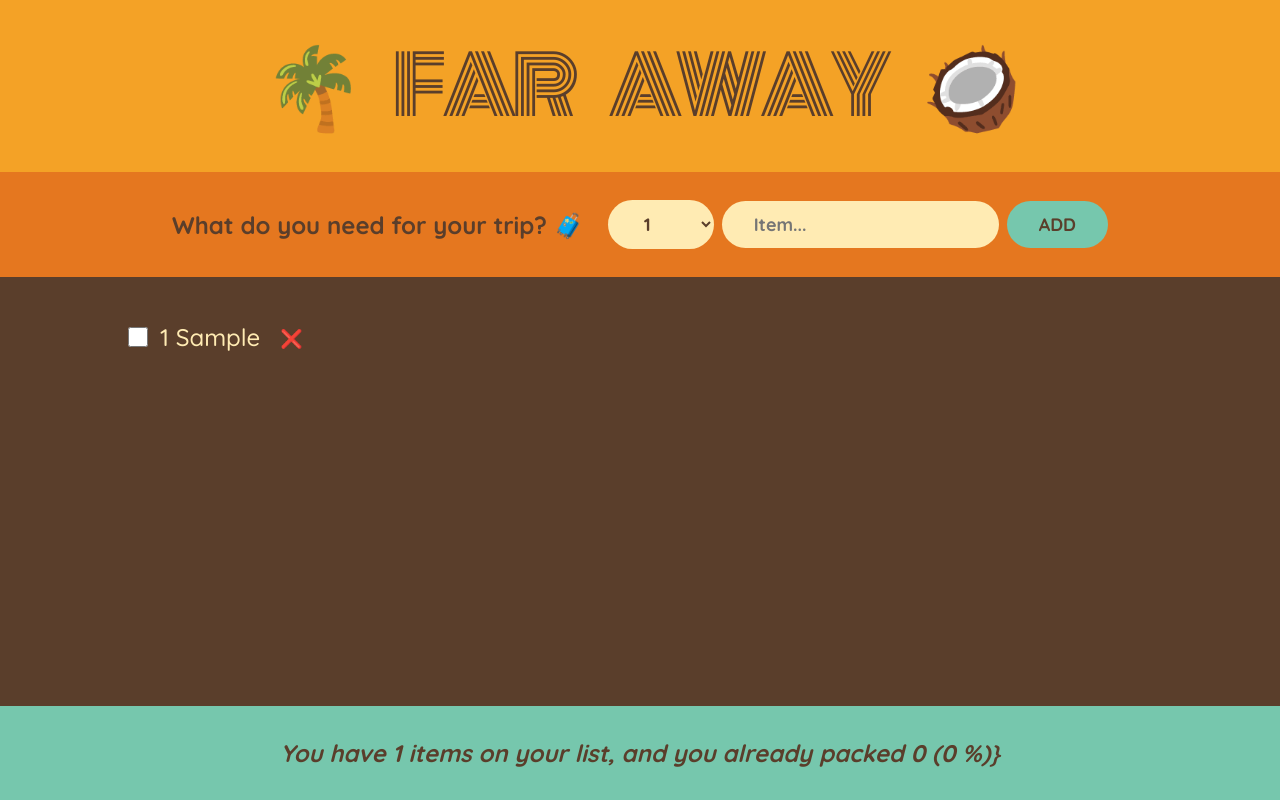
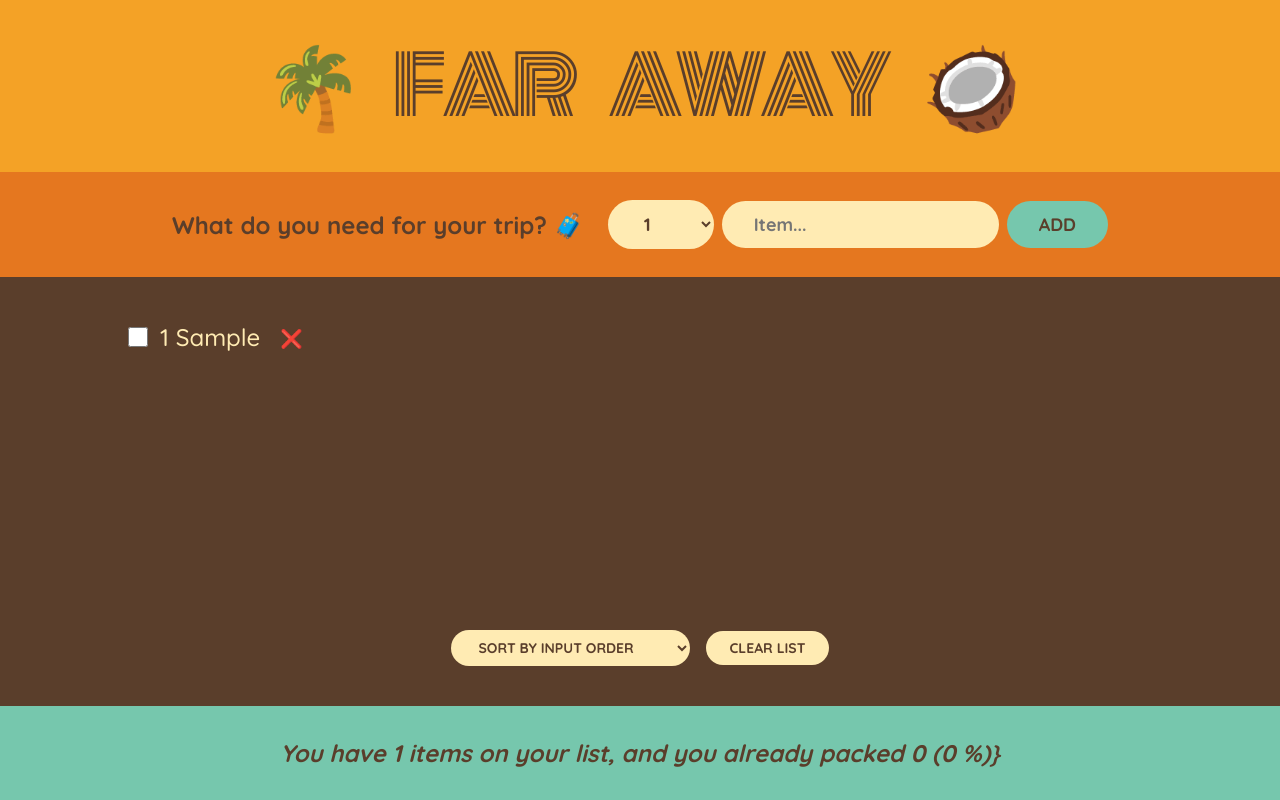
Before and after one commit to mmarkovi3g/travel-list, a React (Create React App) app: page / in a window 1280 px wide. Both pictures are taken after typing "Sample" into the empty fields and a click on the button "ADD". Built offline with nearby package versions, Linux system fonts and the light colour scheme.

Commit message:
Project finished
* added clear list and sorting functionality
* moved components into separate files

```diff
--- a/src/App.js
+++ b/src/App.js
@@ -1,6 +1,12 @@
 //in this excercise i will write the comments in english ***
 
 import { useState } from "react";
+import Stats from "./components/Stats";
+import PackingList from "./components/PackingList";
+import Form from "./components/Form";
+import Logo from "./components/Logo";
+
+/* ---------- APP ---------- */
 
 export default function App() {
   const [items, setItems] = useState([]); //moved state up from FORM component so it could render later
@@ -30,6 +36,15 @@
     );
   }
 
+  //function clear the list
+  function handleClear(items) {
+    const confirmed = window.confirm(
+      "Are you sure you want delete all items? "
+    );
+
+    if (confirmed) setItems([]);
+  }
+
   return (
     <div className="app">
       <Logo />
@@ -38,6 +53,7 @@
         items={items}
         onDeleteItem={handleDeleteItem}
         onToggleItems={handleToggleItem}
+        onClearList={handleClear}
       />
       <Stats
         numOfItems={numOfItems}
@@ -49,128 +65,5 @@
 }
 
 /*
-Jonas sugests to write all the components in one file for now so it wouldnt me too confusing
 To add emoji on Windows i used 'Win + .' shortcut
 */
-
-function Logo() {
-  return <h1>🌴 Far Away 🥥</h1>;
-}
-
-//here we used Array.from to generate 20 numbers in a list of options. Then we mapped that values to option element
-function Form({ onHandleAddItems }) {
-  const [description, setDescription] = useState("");
-  const [quantity, setQuantity] = useState(1);
-
-  function handleSubmit(event) {
-    //prevent default form behaviour (HTTPS request)
-    event.preventDefault();
-
-    if (!description) return; // if whe have not entered description function will retun and not create object New item
-    //creating constant for generating object from input form
-
-    const newItem = {
-      description,
-      quantity,
-      packed: false,
-      id: Date.now(),
-    };
-    console.log(newItem);
-
-    //calling handleAddItems on submit form to save arrays we inputed
-    onHandleAddItems(newItem);
-
-    // return form to inital state after submission
-    setDescription("");
-    setQuantity(1);
-  }
-
-  // on select element we convert target value to number with Number(event.target.value)
-  return (
-    <form className="add-form" onSubmit={handleSubmit}>
-      <h3>What do you need for your trip? 🧳</h3>
-      <select
-        value={quantity}
-        onChange={(event) => setQuantity(Number(event.target.value))}
-      >
-        {Array.from({ length: 20 }, (_, i) => i + 1).map((num) => (
-          <option value={num} key={num}>
-            {num}
-          </option>
-        ))}
-      </select>
-      <input
-        type="text"
-        placeholder="Item..."
-        value={description}
-        onChange={(event) => setDescription(event.target.value)}
-      ></input>
-      <button type="submit">ADD</button>
-    </form>
-  );
-}
-
-function PackingList({ items, onDeleteItem, onToggleItems }) {
-  //destructuring items
-  return (
-    <div className="list">
-      <ul>
-        {items.map(
-          (
-            item //accepting props from APP
-          ) => (
-            <Item
-              item={item}
-              onDeleteItem={onDeleteItem}
-              key={item.id}
-              onToggleItems={onToggleItems}
-            />
-          )
-        )}
-      </ul>
-    </div>
-  );
-}
-
-//single line ternary operator to add styling to packed items
-//to use onDelete item we need callback function with argument (item.id)
-function Item({ item, onDeleteItem, onToggleItems }) {
-  const [packed, setPacked] = useState(false);
-
-  return (
-    <li>
-      <input
-        type="checkbox"
-        value={item.packed}
-        onChange={() => {
-          onToggleItems(item.id);
-        }}
-      />
-      <span style={item.packed ? { textDecoration: "line-through" } : {}}>
-        {item.quantity + " "}
-        {item.description}
-      </span>
-      <button onClick={() => onDeleteItem(item.id)}>❌</button>
-    </li>
-  );
-}
-
-function Stats({ numOfItems, numOfPackedItems, percentageOfPacked }) {
-  if (!numOfItems)
-    return (
-      <p className="stats">
-        <em>Start adding some items to your packing list 🧳</em>
-      </p>
-    );
-
-  return (
-    <footer className="stats">
-      <em>
-        {percentageOfPacked === 100
-          ? "You are ready to go. ✈️"
-          : `You have ${numOfItems} items on your list, and you already packed
-        ${numOfPackedItems} (${percentageOfPacked} %)}`}
-      </em>
-    </footer>
-  );
-}
--- /dev/null
+++ b/src/components/Form.js
@@ -0,0 +1,54 @@
+/* ---------- FORM ---------- */
+import { useState } from "react";
+//here we used Array.from to generate 20 numbers in a list of options. Then we mapped that values to option element
+export default function Form({ onHandleAddItems }) {
+  const [description, setDescription] = useState("");
+  const [quantity, setQuantity] = useState(1);
+
+  function handleSubmit(event) {
+    //prevent default form behaviour (HTTPS request)
+    event.preventDefault();
+
+    if (!description) return; // if whe have not entered description function will retun and not create object New item
+    //creating constant for generating object from input form
+
+    const newItem = {
+      description,
+      quantity,
+      packed: false,
+      id: Date.now(),
+    };
+    console.log(newItem);
+
+    //calling handleAddItems on submit form to save arrays we inputed
+    onHandleAddItems(newItem);
+
+    // return form to inital state after submission
+    setDescription("");
+    setQuantity(1);
+  }
+
+  // on select element we convert target value to number with Number(event.target.value)
+  return (
+    <form className="add-form" onSubmit={handleSubmit}>
+      <h3>What do you need for your trip? 🧳</h3>
+      <select
+        value={quantity}
+        onChange={(event) => setQuantity(Number(event.target.value))}
+      >
+        {Array.from({ length: 20 }, (_, i) => i + 1).map((num) => (
+          <option value={num} key={num}>
+            {num}
+          </option>
+        ))}
+      </select>
+      <input
+        type="text"
+        placeholder="Item..."
+        value={description}
+        onChange={(event) => setDescription(event.target.value)}
+      ></input>
+      <button type="submit">ADD</button>
+    </form>
+  );
+}
--- /dev/null
+++ b/src/components/Items.js
@@ -0,0 +1,26 @@
+/* ---------- ITEM ---------- */
+
+import { useState } from "react";
+
+//single line ternary operator to add styling to packed items
+//to use onDelete item we need callback function with argument (item.id)
+export default function Item({ item, onDeleteItem, onToggleItems }) {
+  const [packed, setPacked] = useState(false);
+
+  return (
+    <li>
+      <input
+        type="checkbox"
+        value={item.packed}
+        onChange={() => {
+          onToggleItems(item.id);
+        }}
+      />
+      <span style={item.packed ? { textDecoration: "line-through" } : {}}>
+        {item.quantity + " "}
+        {item.description}
+      </span>
+      <button onClick={() => onDeleteItem(item.id)}>❌</button>
+    </li>
+  );
+}
--- /dev/null
+++ b/src/components/Logo.js
@@ -0,0 +1,5 @@
+/* ---------- LOGO ---------- */
+
+export default function Logo() {
+  return <h1>🌴 Far Away 🥥</h1>;
+}
--- /dev/null
+++ b/src/components/PackingList.js
@@ -0,0 +1,58 @@
+/* ---------- PACKING LIST ---------- */
+import { useState } from "react";
+import Item from "./Items";
+
+export default function PackingList({
+  items,
+  onDeleteItem,
+  onToggleItems,
+  onClearList,
+}) {
+  //destructuring items
+
+  const [sortBy, setSortBy] = useState("input");
+  //instead of 'items' we will render sortedItems based on sorting change (derived state)
+  let sortedItems;
+
+  //sorting by input - default sort - items are added to array one by one in adding order
+  if (sortBy === "input") sortedItems = items;
+
+  //sorting by item.description
+  if (sortBy === "description")
+    sortedItems = items
+      .slice() //we first slice the array to create shallow copy of it (so we dont mutate original array with sort)
+      .sort((a, b) => a.description.localeCompare(b.description)); //localeCompare returns -1,0,1 values that are used in sort to sort items acording to their description
+
+  //sorting by item.packed
+  if (sortBy === "packed")
+    sortedItems = items
+      .slice()
+      .sort((a, b) => Number(a.packed) - Number(b.packed)); //Number converts boolean to 0 or 1 so the sorting is done easily here
+
+  return (
+    <div className="list">
+      <ul>
+        {sortedItems.map(
+          (
+            item //accepting props from APP
+          ) => (
+            <Item
+              item={item}
+              onDeleteItem={onDeleteItem}
+              key={item.id}
+              onToggleItems={onToggleItems}
+            />
+          )
+        )}
+      </ul>
+      <div className="actions">
+        <select value={sortBy} onChange={(e) => setSortBy(e.target.value)}>
+          <option value="input">Sort by input order</option>
+          <option value="description">Sort by description</option>
+          <option value="packed">Sort by packed status</option>
+        </select>
+        <button onClick={onClearList}>Clear list</button>
+      </div>
+    </div>
+  );
+}
--- /dev/null
+++ b/src/components/Stats.js
@@ -0,0 +1,25 @@
+/* ---------- STATS ---------- */
+
+export default function Stats({
+  numOfItems,
+  numOfPackedItems,
+  percentageOfPacked,
+}) {
+  if (!numOfItems)
+    return (
+      <p className="stats">
+        <em>Start adding some items to your packing list 🧳</em>
+      </p>
+    );
+
+  return (
+    <footer className="stats">
+      <em>
+        {percentageOfPacked === 100
+          ? "You are ready to go. ✈️"
+          : `You have ${numOfItems} items on your list, and you already packed
+          ${numOfPackedItems} (${percentageOfPacked} %)}`}
+      </em>
+    </footer>
+  );
+}
```
